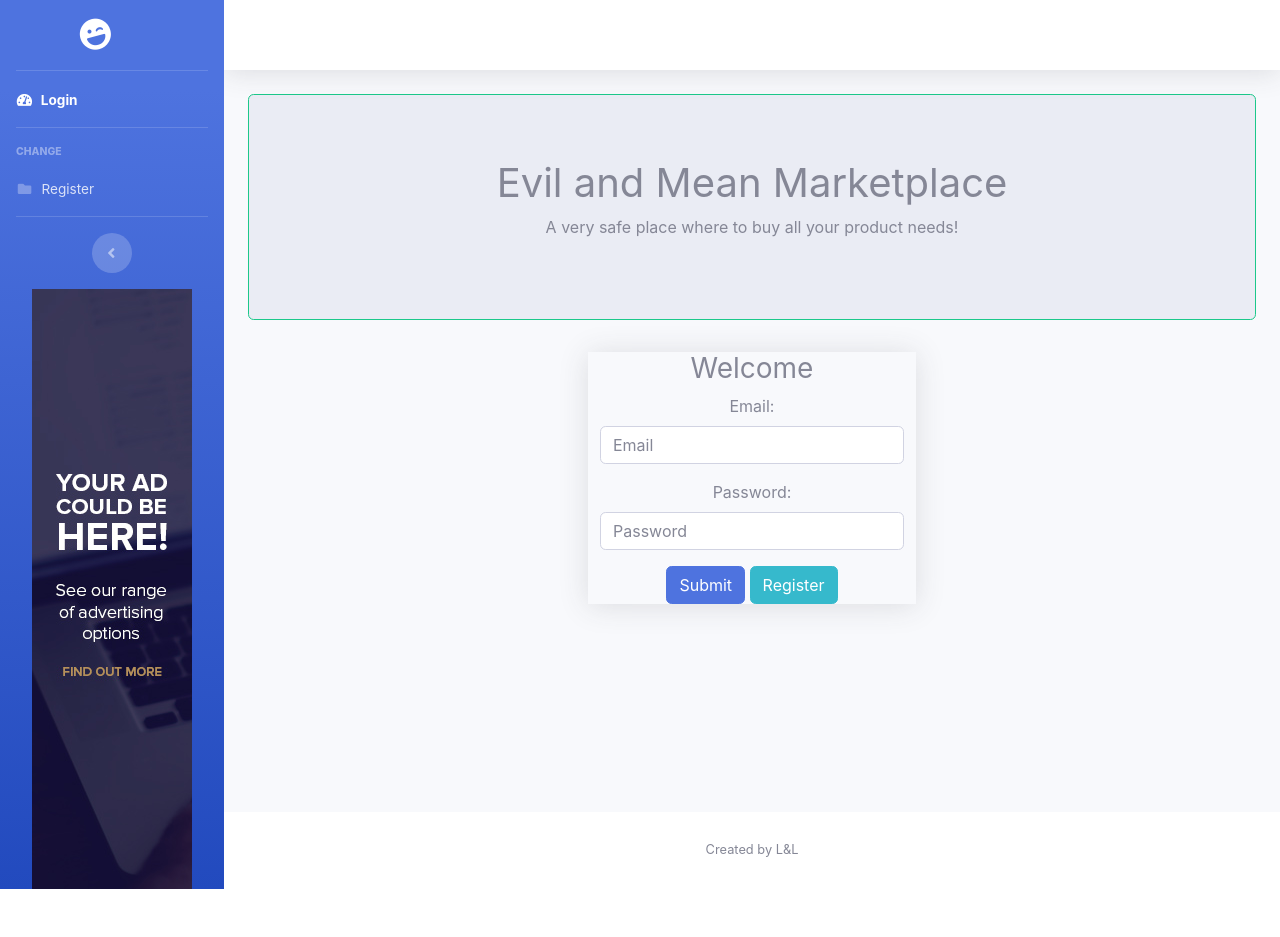
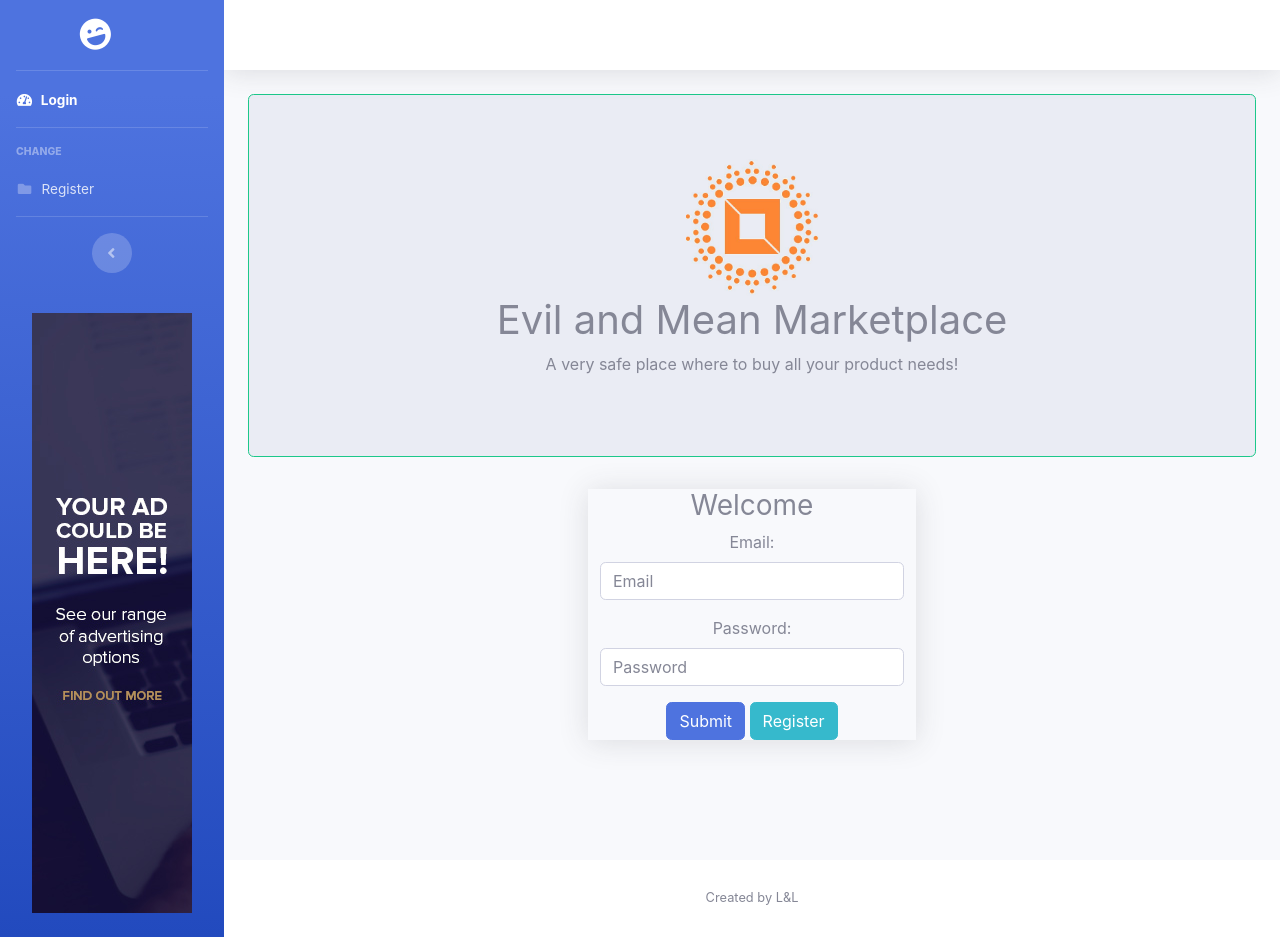
Before and after one commit to Soundwave17/Fingerprint_Database, a Django app: page /fingerprintData/ in a window 1280 px wide. Before the commit the page ends 889 px from the top, so only its background shows below. Run offline with Django 3.2, Linux system fonts and the light colour scheme; parts of the project's set-up code (start-up, migrations or seed data) failed here and were passed over; some libraries are stand-ins or nearby versions; some web fonts are replaced.

Commit message:
Just beautifying the site

```diff
--- a/fingerprintData/templates/fingerprintData/access.html
+++ b/fingerprintData/templates/fingerprintData/access.html
@@ -24,11 +24,14 @@
 {% endblock %}
 
 <div class="jumbotron text-center border border-success rounded">
+    <div class="col-sm-2 m-auto">
+        <img src="{% static 'vendor/img/Brand_Logo.png' %}" class="img-fluid">
+    </div>
     <h1>Evil and Mean Marketplace</h1>
     <p>A very safe place where to buy all your product needs!</p>
 </div>
 
-    <div class="container">
+<div class="container my-2">
     <div class="row">
         <div class="col-sm-4">
         </div>
--- a/fingerprintData/templates/fingerprintData/overview.html
+++ b/fingerprintData/templates/fingerprintData/overview.html
@@ -22,7 +22,7 @@
         <li class="nav-item dropdown arrow">
             <a class="nav-link dropdown-toggle" href="#" id="userDropdown" role="button"
                data-toggle="dropdown" aria-haspopup="true" aria-expanded="false">
-                <span class="mr-2 d-lg-inline text-gray-600 small">Welcome, {{ customer.customer_name }}</span>
+                <span class="mr-2 d-lg-inline text-gray-600 ">Welcome, {{ customer.customer_name }}</span>
             </a>
             <!-- Dropdown - User Information -->
             <div class="dropdown-menu dropdown-menu-right shadow animated--grow-in"
--- a/fingerprintData/templates/fingerprintData/page_template.html
+++ b/fingerprintData/templates/fingerprintData/page_template.html
@@ -73,8 +73,8 @@
             <button class="rounded-circle border-0" id="sidebarToggle"></button>
         </div>
 
-        <div class="d-md-inline text-center">
-            <img src="{% static 'vendor/img/banner-placeholder.jpg' %}" class="img-responsive">
+        <div class="d-md-inline text-center d-sm-none d-none py-4">
+            <img src="{% static 'vendor/img/banner-placeholder.jpg' %}" id="banner-placeholder" class="img-fluid">
         </div>
 
     </ul>
@@ -87,6 +87,7 @@
 
             <!-- Topbar -->
             <nav class="navbar navbar-expand navbar-light bg-white topbar mb-4 static-top shadow">
+
 
                 {% block topbar %}
 
@@ -160,6 +161,14 @@
 <!-- Page level plugins -->
 <script src="{% static 'vendor/chart.js/Chart.min.js' %}"></script>
 
+<script>
+    $(document).ready(function(){
+       $("#sidebarToggle").on('click', function(){
+          $("#banner-placeholder").toggle();
+       });
+    });
+</script>
+
 {% block extrajs %}
 
 {% endblock %}
--- a/fingerprintData/templates/fingerprintData/purchase.html
+++ b/fingerprintData/templates/fingerprintData/purchase.html
@@ -31,7 +31,7 @@
         <li class="nav-item dropdown arrow ">
             <a class="nav-link dropdown-toggle" href="#" id="userDropdown" role="button"
                data-toggle="dropdown" aria-haspopup="true" aria-expanded="false">
-                <span class="mr-2 d-lg-inline text-gray-600 small">Welcome, {{ customer.customer_name }}</span>
+                <span class="mr-2 d-lg-inline text-gray-600 ">Welcome, {{ customer.customer_name }}</span>
             </a>
             <!-- Dropdown - User Information -->
             <div class="dropdown-menu dropdown-menu-right shadow animated--grow-in"
@@ -82,7 +82,7 @@
             <div class="tab-content" id="myTabContent">
 
                 <div class="tab-pane fade show active" id="home" role="tabpanel" aria-labelledby="home-tab">
-                    <div class="jumbotron text-center m-5">
+                    <div class="jumbotron text-center m-5 border border-success rounded">
                         <h1>Hello There!</h1>
                         <p>Here you can choose whatever please your choices and buy it!</p>
                         <p>Just select the amount you want, be
--- a/fingerprintData/templates/fingerprintData/register.html
+++ b/fingerprintData/templates/fingerprintData/register.html
@@ -14,7 +14,7 @@
 {% block content %}
     {% load static %}
 
-    <div class="jumbotron text-center">
+    <div class="jumbotron text-center border border-success rounded">
         <h1>Evil and Mean Marketplace</h1>
         <p>Register now to get the exclusive radioactive Schrödinger's cat as a bonus!</p>
         <p>Here you can fill the spaces and register!</p>
@@ -30,7 +30,7 @@
         </div>
     </div>
 
-    <div class="container ">
+    <div class="container my-2">
         <div class="row">
             <div class="col-sm-12 shadow">
                 <div class="text-center">
```
Also changed, not shown: fingerprintData/templates/fingerprintData/purchase_success.html (+25 -0 lines), fingerprintData/static/vendor/img/Brand_Logo.png (added), fingerprintData/static/vendor/img/evil.jpg (added). Lines whose indentation alone changed are shown as unchanged.
